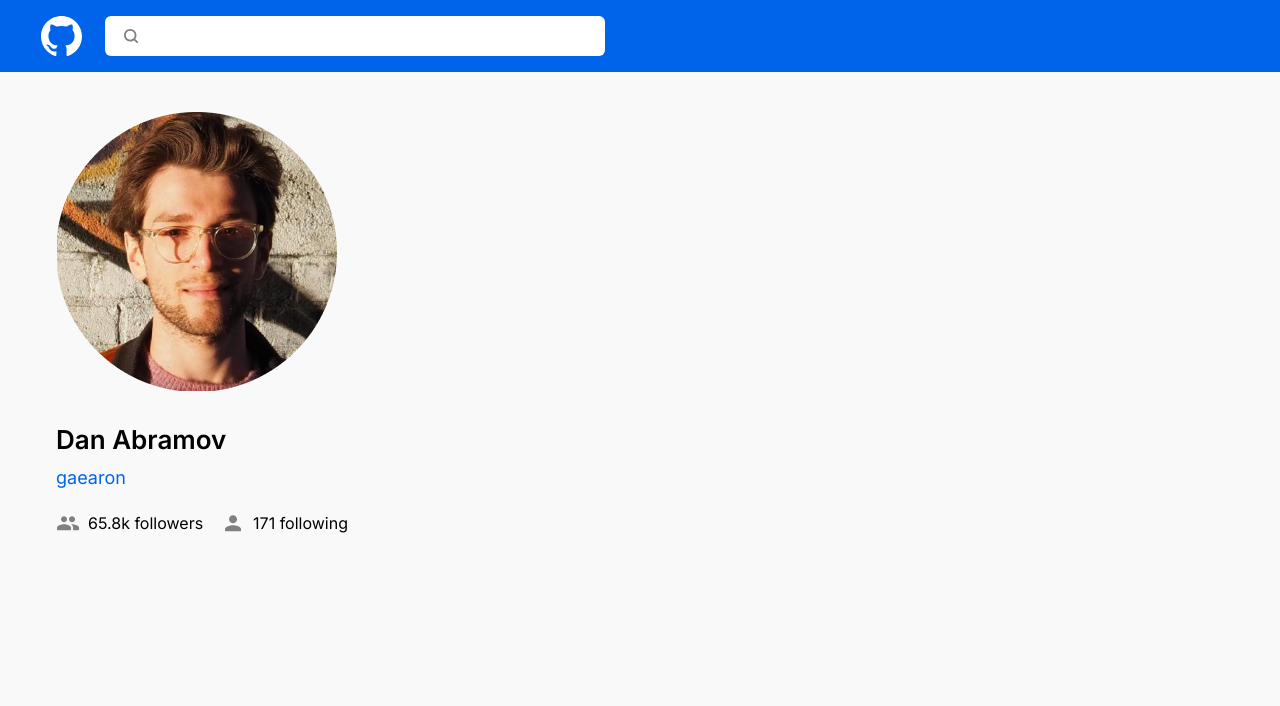
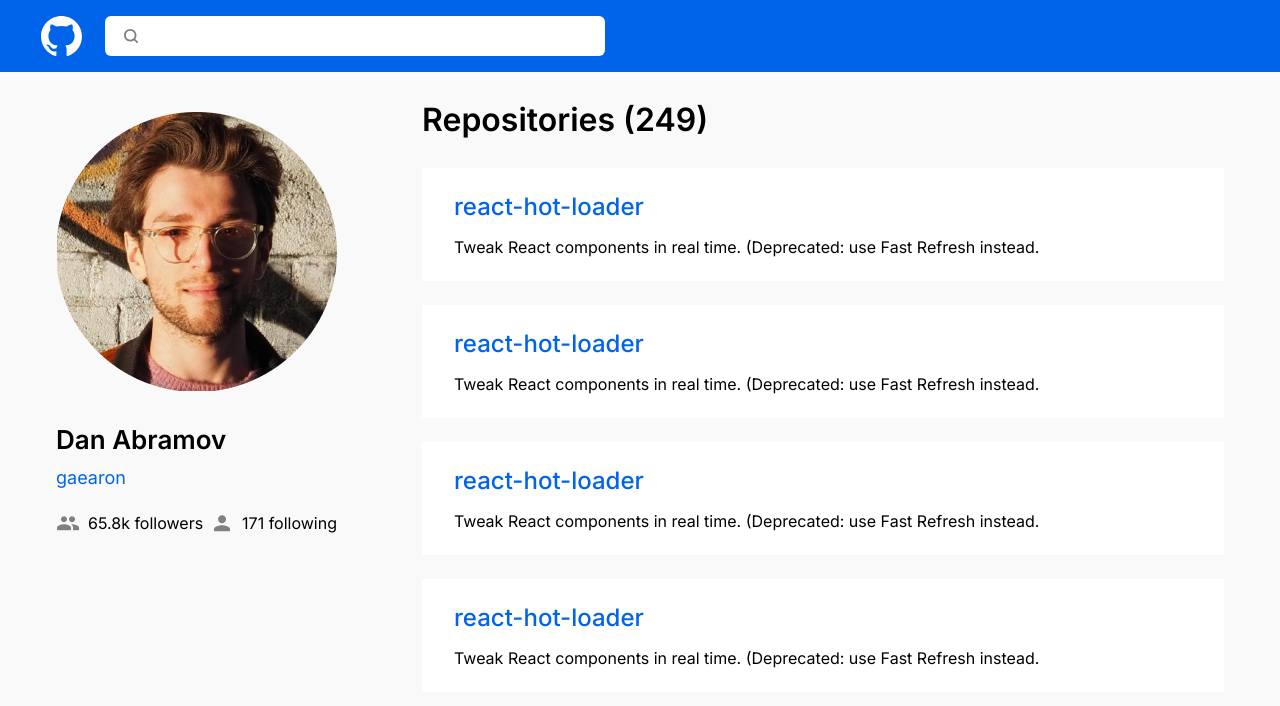
Before and after one commit to ViachaslauIhnatsiuk/paralect-startup-summer, a React (Create React App) app: page / in a window 1280 px wide. Shown: the top 706 px of the page. Built offline with nearby package versions, Linux system fonts and the light colour scheme.

Commit message:
feat: add repository component with layout

```diff
--- a/src/components/header/Header.jsx
+++ b/src/components/header/Header.jsx
@@ -4,7 +4,7 @@
 
 const Header = () => {
 	return (
-		<div className={s.wrapper}>
+		<div className={s.header}>
 			<img
 				src={logo}
 				className={s.logo}
--- a/src/components/header/Header.module.css
+++ b/src/components/header/Header.module.css
@@ -1,4 +1,4 @@
-.wrapper {
+.header {
 	width: 100%;
 	height: 72px;
 	display: flex;
--- a/src/components/main/Main.jsx
+++ b/src/components/main/Main.jsx
@@ -2,14 +2,12 @@
 import s from './Main.module.css';
 import { User } from './user/User';
 import { Repositories } from './repositories/Repositories';
-import { Pagination } from './pagination/Pagination';
 
 const Main = () => {
 	return (
-		<div className={s.wrapper}>
+		<div className={s.main}>
 			<User />
 			<Repositories />
-			<Pagination />
 		</div>
 	)
 }
--- a/src/components/main/Main.module.css
+++ b/src/components/main/Main.module.css
@@ -1,5 +1,8 @@
-.wrapper {
+.main {
 	min-height: 694px;
+	display: flex;
+	justify-content: space-between;
 	padding: 28px 56px;
 	background-color: #f9f9f9;
+	column-gap: 85px;
 }
--- a/src/components/main/repositories/Repositories.jsx
+++ b/src/components/main/repositories/Repositories.jsx
@@ -1,12 +1,19 @@
 import React from 'react';
 import s from './Repositories.module.css';
+import { Repository } from './repository/Repository';
+import { Pagination } from './pagination/Pagination';
 
 const Repositories = () => {
-  return (
-    <div className={s.wrapper}>
-
-    </div>
-  )
+	return (
+		<div className={s.repositories}>
+			<h2 className={s.title}>Repositories (249)</h2>
+			<Repository />
+			<Repository />
+			<Repository />
+			<Repository />
+			<Pagination />
+		</div>
+	)
 }
 
 export { Repositories };
--- a/src/components/main/repositories/Repositories.module.css
+++ b/src/components/main/repositories/Repositories.module.css
@@ -0,0 +1,9 @@
+.repositories {
+	flex: 1 1 100%;
+}
+
+.title {
+	font-size: 32px;
+	font-weight: 600;
+	margin-bottom: 29px;
+}
--- /dev/null
+++ b/src/components/main/repositories/repository/Repository.jsx
@@ -0,0 +1,13 @@
+import React from 'react';
+import s from './Repository.module.css';
+
+const Repository = () => {
+	return (
+		<div className={s.repository}>
+			<h4 className={s.title}>react-hot-loader</h4>
+			<p className={s.description}>Tweak React components in real time. (Deprecated: use Fast Refresh instead.</p>
+		</div>
+	)
+}
+
+export { Repository };
--- /dev/null
+++ b/src/components/main/repositories/repository/Repository.module.css
@@ -0,0 +1,18 @@
+.repository {
+	width: 100%;
+	min-height: 112px;
+	padding: 24px 32px;
+	background-color: #fff;
+	margin-bottom: 24px;
+}
+
+.title {
+	font-size: 24px;
+	font-weight: 500;
+	color: #0064EB;
+	margin-bottom: 16px;
+}
+
+.description {
+	font-size: 16px;
+}
```
Also changed, not shown: src/components/main/repositories/pagination/Pagination.jsx (renamed from src/components/main/pagination/Pagination.jsx), src/components/main/repositories/pagination/Pagination.module.css (added).
